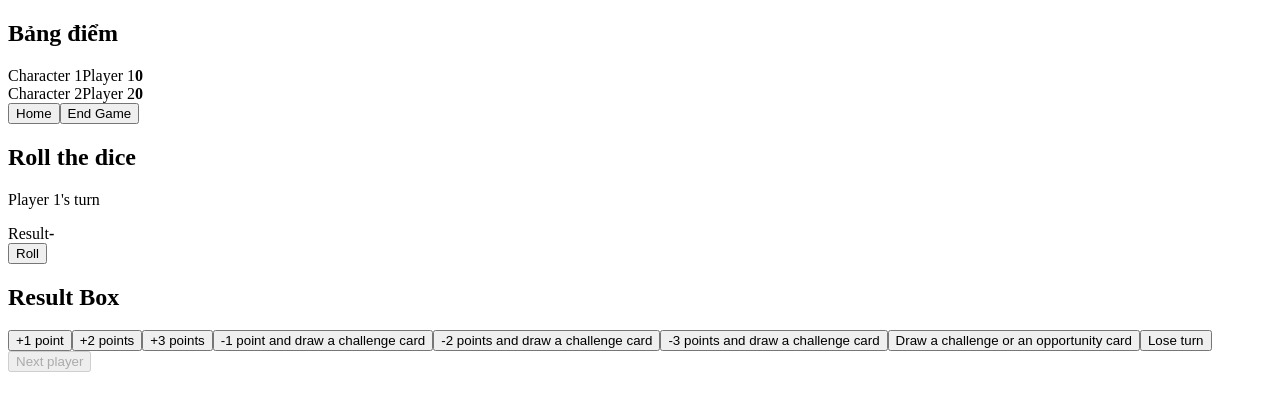
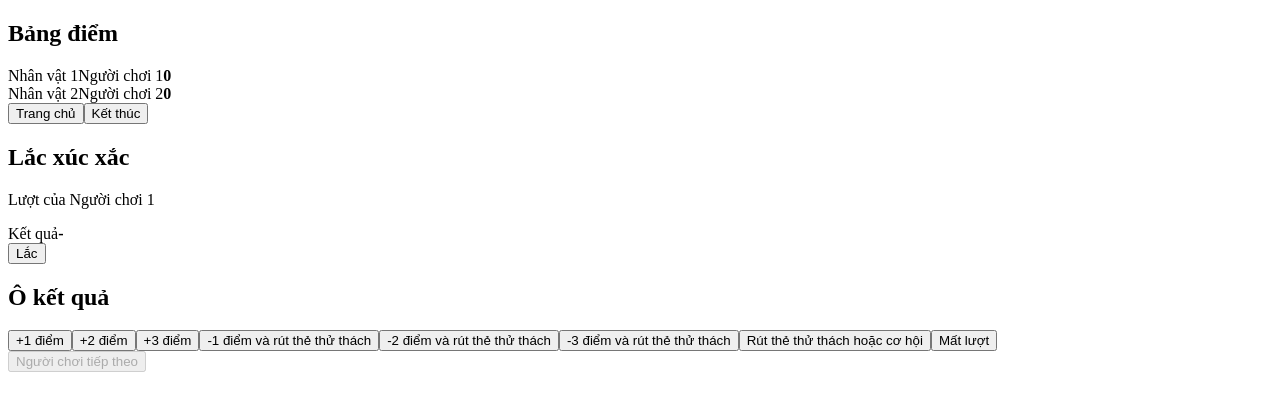
Before and after one commit to khuongminhthu2006-gif/dicudicool, a React (Vite) app: page /dice in a window 1280 px wide. Shown: the top 410 px of the page. Built offline with nearby package versions, Linux system fonts and the light colour scheme; the HTML template or start-up script is replaced by a standard one.

Commit message:
Change language

```diff
--- a/index.html
+++ b/index.html
@@ -1,9 +1,9 @@
 <!doctype html>
-<html lang="en">
+<html lang="vi">
   <head>
     <meta charset="UTF-8" />
     <meta name="viewport" content="width=device-width, initial-scale=1.0" />
-    <title>Thoatbay</title>
+    <title>Thoát Bẫy</title>
   </head>
   <body>
     <div id="root"></div>
--- a/src/App.jsx
+++ b/src/App.jsx
@@ -11,8 +11,8 @@ const MAX_PLAYERS = 4;
 
 const createPlayer = (id) => ({
   id,
-  name: `Player ${id}`,
-  character: `Character ${id}`,
+  name: `Người chơi ${id}`,
+  character: `Nhân vật ${id}`,
   score: 0,
 });
 
@@ -20,6 +20,12 @@ const createDefaultPlayers = () => [
   createPlayer(1),
   createPlayer(2),
 ];
+
+const normalizePlayer = (player) => ({
+  ...player,
+  character: player.character?.replace('Character', 'Nhân vật') ?? `Nhân vật ${player.id}`,
+  name: player.name?.replace('Player', 'Người chơi') ?? `Người chơi ${player.id}`,
+});
 
 const loadGameState = () => {
   const savedState = localStorage.getItem(STORAGE_KEY);
@@ -35,7 +41,7 @@ const loadGameState = () => {
 
   try {
     const parsedState = JSON.parse(savedState);
-    const players = parsedState.players?.slice(0, MAX_PLAYERS) ?? createDefaultPlayers();
+    const players = parsedState.players?.slice(0, MAX_PLAYERS).map(normalizePlayer) ?? createDefaultPlayers();
     const activePlayerExists = players.some((player) => player.id === parsedState.activePlayerId);
 
     return {
--- a/src/components/GameLayout.jsx
+++ b/src/components/GameLayout.jsx
@@ -21,10 +21,10 @@ function GameLayout({ activePlayerId, children, onEndGame, players }) {
         />
         <div className="sidebar-actions">
           <button className="secondary-button" type="button" onClick={() => navigate('/')}>
-            Home
+            Trang chủ
           </button>
           <button className="danger-button" type="button" onClick={() => setIsEndGameOpen(true)}>
-            End Game
+            Kết thúc
           </button>
         </div>
       </div>
@@ -38,10 +38,10 @@ function GameLayout({ activePlayerId, children, onEndGame, players }) {
             className="confirm-modal"
             role="dialog"
           >
-            <p className="eyebrow">End Game</p>
-            <h2 id="end-game-title">Reset this game?</h2>
+            <p className="eyebrow">Kết thúc</p>
+            <h2 id="end-game-title">Đặt lại ván chơi?</h2>
             <p>
-              This will clear all player scores and return to the home screen.
+              Thao tác này sẽ xóa toàn bộ điểm và quay về trang chủ.
             </p>
             <div className="modal-actions">
               <button
@@ -49,10 +49,10 @@ function GameLayout({ activePlayerId, children, onEndGame, players }) {
                 type="button"
                 onClick={() => setIsEndGameOpen(false)}
               >
-                Cancel
+                Hủy
               </button>
               <button className="danger-button" type="button" onClick={confirmEndGame}>
-                End Game
+                Kết thúc
               </button>
             </div>
           </section>
--- a/src/components/ScoreBoard.jsx
+++ b/src/components/ScoreBoard.jsx
@@ -2,7 +2,7 @@ function ScoreBoard({ activePlayerId, players }) {
   const avatars = ['M', 'G', 'O', 'A', 'B', 'C'];
 
   return (
-    <aside className="scoreboard" aria-label="Scoreboard">
+    <aside className="scoreboard" aria-label="Bảng điểm">
       <h2>Bảng điểm</h2>
       <div className="scoreboard-list">
         {players.map((player, index) => (
@@ -19,6 +19,6 @@ function ScoreBoard({ activePlayerId, players }) {
       </div>
     </aside>
   );
-};
+}
 
 export default ScoreBoard;
--- a/src/pages/Dice.jsx
+++ b/src/pages/Dice.jsx
@@ -11,14 +11,14 @@ const pipPositions = {
 };
 
 const diceOptions = [
-  { label: '+1 point', points: 1 },
-  { label: '+2 points', points: 2 },
-  { label: '+3 points', points: 3 },
-  { label: '-1 point and draw a challenge card', points: -1, requiresChallenge: true },
-  { label: '-2 points and draw a challenge card', points: -2, requiresChallenge: true },
-  { label: '-3 points and draw a challenge card', points: -3, requiresChallenge: true },
-  { label: 'Draw a challenge or an opportunity card', points: 0 },
-  { label: 'Lose turn', points: 0 },
+  { label: '+1 điểm', points: 1 },
+  { label: '+2 điểm', points: 2 },
+  { label: '+3 điểm', points: 3 },
+  { label: '-1 điểm và rút thẻ thử thách', points: -1, requiresChallenge: true },
+  { label: '-2 điểm và rút thẻ thử thách', points: -2, requiresChallenge: true },
+  { label: '-3 điểm và rút thẻ thử thách', points: -3, requiresChallenge: true },
+  { label: 'Rút thẻ thử thách hoặc cơ hội', points: 0 },
+  { label: 'Mất lượt', points: 0 },
 ];
 
 function Dice({ activePlayer, onChallengeRequired, onNextPlayer, onUpdateScore }) {
@@ -61,28 +61,28 @@ function Dice({ activePlayer, onChallengeRequired, onNextPlayer, onUpdateScore }
     <main className="dice-page">
       <section className="dice-panel">
         <div className="dice-header">
-          <h1>Roll the dice</h1>
-          <p className="active-player-label">{activePlayer.name}&apos;s turn</p>
+          <h1>Lắc xúc xắc</h1>
+          <p className="active-player-label">Lượt của {activePlayer.name}</p>
         </div>
 
         <div className="dice-result" aria-live="polite">
-          <div className="die" aria-label={hasRolled ? `Dice result is ${result}` : 'Dice is not rolled yet'}>
+          <div className="die" aria-label={hasRolled ? `Kết quả xúc xắc là ${result}` : 'Chưa lắc xúc xắc'}>
             {hasRolled && pipPositions[result].map((position) => (
               <span className={`pip ${position}`} key={position} />
             ))}
           </div>
           <div>
-            <span className="result-label">Result</span>
+            <span className="result-label">Kết quả</span>
             <strong>{hasRolled ? result : '-'}</strong>
           </div>
         </div>
 
         <button className="primary-button" type="button" onClick={rollDice}>
-          Roll
+          Lắc
         </button>
 
-        <section className="dice-options" aria-label="Dice result options">
-          <h2>Result Box</h2>
+        <section className="dice-options" aria-label="Các ô kết quả xúc xắc">
+          <h2>Ô kết quả</h2>
           <div className="option-grid">
             {diceOptions.map((option) => (
               <button
@@ -105,7 +105,7 @@ function Dice({ activePlayer, onChallengeRequired, onNextPlayer, onUpdateScore }
           disabled={!canGoNext}
           onClick={resetTurnAndGoNext}
         >
-          Next player
+          Người chơi tiếp theo
         </button>
       </section>
     </main>
--- a/src/pages/Home.jsx
+++ b/src/pages/Home.jsx
@@ -12,8 +12,8 @@ function Home({ hasActiveGame, onStartNewGame }) {
     <main className="home-page">
       <section className="home-panel">
         <div className="home-copy">
-          <p className="eyebrow">Board Game Companion</p>
-          <h1>Thoat Bay</h1>
+          <p className="eyebrow">Trợ lý trò chơi</p>
+          <h1>Thoát Bẫy</h1>
         </div>
 
         <div className="home-actions">
@@ -32,7 +32,7 @@ function Home({ hasActiveGame, onStartNewGame }) {
           )}
         </div>
 
-        <section className="home-menu" aria-label="Game sections">
+        <section className="home-menu" aria-label="Các mục trò chơi">
           <button type="button" onClick={() => navigate('/summary')}>
             <span className="menu-icon bars" aria-hidden="true" />
             Tổng quan
@@ -53,6 +53,6 @@ function Home({ hasActiveGame, onStartNewGame }) {
       </section>
     </main>
   );
-};
+}
 
 export default Home;
--- a/src/pages/Lobby.jsx
+++ b/src/pages/Lobby.jsx
@@ -15,16 +15,16 @@ function Lobby({ onAddPlayer, onRemovePlayer, onUpdatePlayer, players }) {
       <section className="lobby-panel">
         <div className="lobby-header">
           <div>
-            <p className="eyebrow">Lobby</p>
-            <h1>Set up players</h1>
-            <p className="player-count">{players.length} players</p>
+            <p className="eyebrow">Phòng chờ</p>
+            <h1>Thiết lập người chơi</h1>
+            <p className="player-count">{players.length} người chơi</p>
           </div>
           <button className="secondary-button compact" type="button" onClick={() => navigate('/')}>
-            Home
+            Trang chủ
           </button>
         </div>
 
-        <div className="player-count-controls" aria-label="Player count controls">
+        <div className="player-count-controls" aria-label="Điều chỉnh số người chơi">
           <button
             className="secondary-button compact"
             type="button"
@@ -51,31 +51,31 @@ function Lobby({ onAddPlayer, onRemovePlayer, onUpdatePlayer, players }) {
             if (!player) {
               return (
                 <div className="player-setup empty" key={slot}>
-                  <h2>Player {slot}</h2>
-                  <p>Available slot</p>
+                  <h2>Người chơi {slot}</h2>
+                  <p>Ô trống</p>
                 </div>
               );
             }
 
             return (
               <div className="player-setup" key={player.id}>
-                <h2>Player {player.id}</h2>
+                <h2>Người chơi {player.id}</h2>
                 <input
                   type="text"
-                  placeholder="Enter your name"
+                  placeholder="Nhập tên"
                   value={player.name}
                   onChange={(event) => onUpdatePlayer(player.id, { name: event.target.value })}
                 />
-                <label htmlFor={`character-${player.id}`}>Choose your character:</label>
+                <label htmlFor={`character-${player.id}`}>Chọn nhân vật:</label>
                 <select
                   id={`character-${player.id}`}
                   value={player.character}
                   onChange={(event) => onUpdatePlayer(player.id, { character: event.target.value })}
                 >
-                  <option value="Character 1">Character 1</option>
-                  <option value="Character 2">Character 2</option>
-                  <option value="Character 3">Character 3</option>
-                  <option value="Character 4">Character 4</option>
+                  <option value="Nhân vật 1">Nhân vật 1</option>
+                  <option value="Nhân vật 2">Nhân vật 2</option>
+                  <option value="Nhân vật 3">Nhân vật 3</option>
+                  <option value="Nhân vật 4">Nhân vật 4</option>
                 </select>
               </div>
             );
@@ -84,7 +84,7 @@ function Lobby({ onAddPlayer, onRemovePlayer, onUpdatePlayer, players }) {
 
         <div className="lobby-actions">
           <button className="primary-button" type="button" onClick={handleStartGame}>
-            Start Game
+            Bắt đầu
           </button>
         </div>
       </section>
```
Also changed, not shown: server.js (+5 -5 lines), src/pages/Question.jsx (+27 -22 lines).
